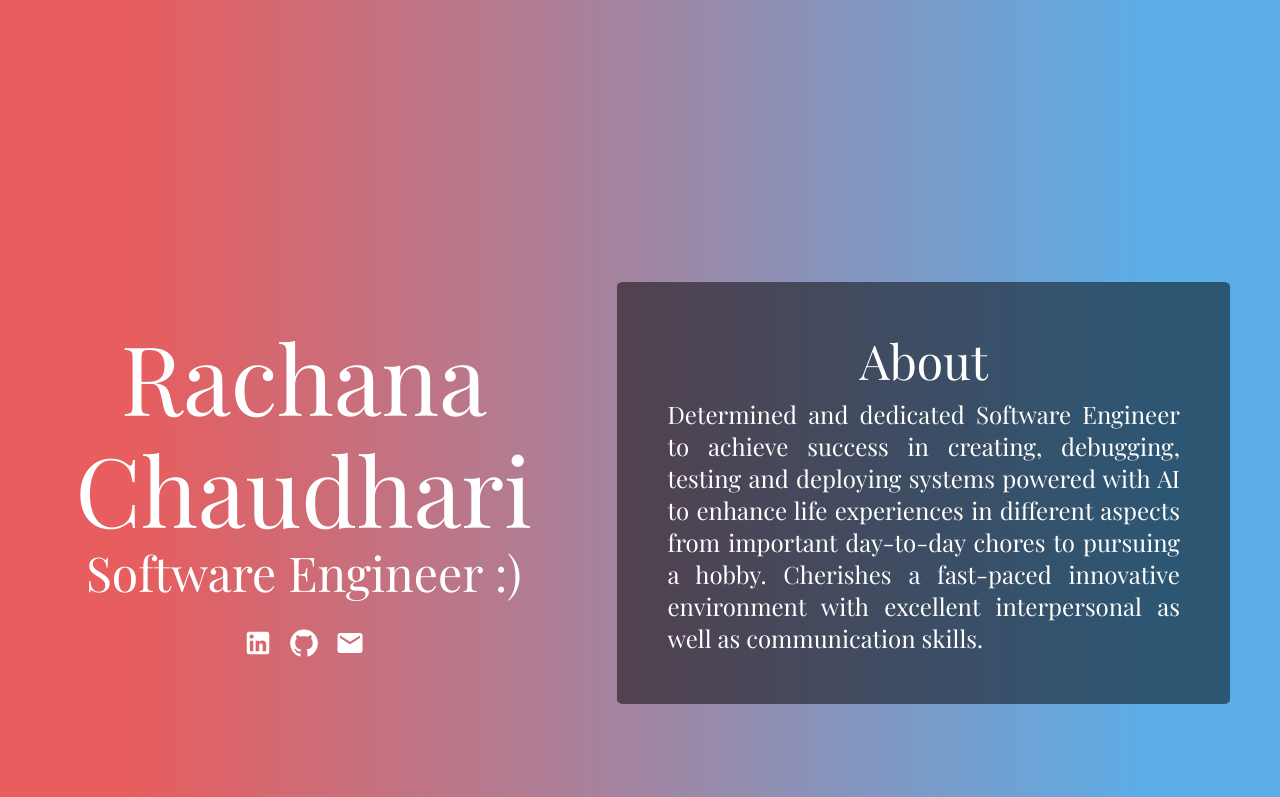
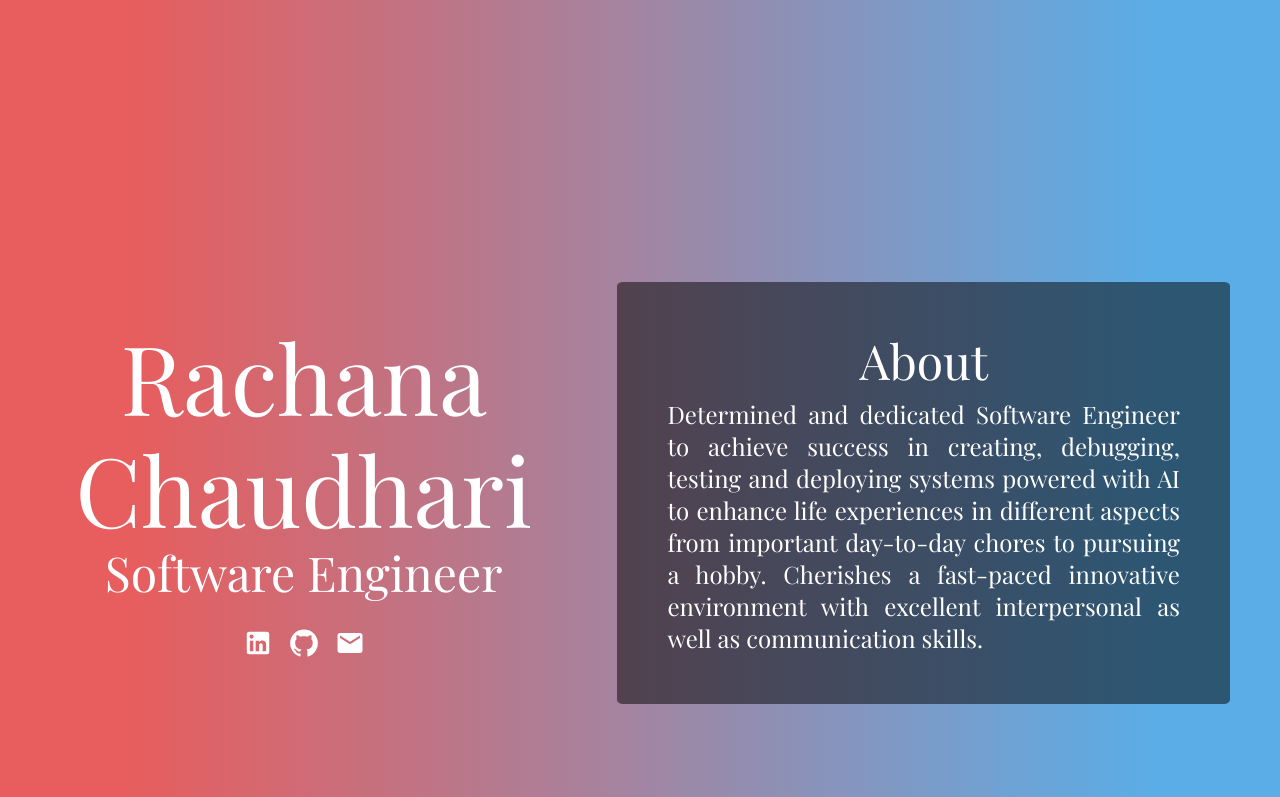
Before and after one commit to rachanac16/reflection, a React (Create React App) app: page /reflection/about in a window 1280 px wide. Shown: the part 707-1504 px from the top of the page. Built offline with nearby package versions, Linux system fonts and the light colour scheme.

Commit message:
logo change and removed the smiley

```diff
--- a/src/components/MyIntro.js
+++ b/src/components/MyIntro.js
@@ -31,13 +31,13 @@ export default function MyIntro({shouldAnimate}){
                             <div className='name'>
                             <Typewriter
                             onInit={(typewriter) => {
-                                typewriter.typeString("Software Engineer :)").start();
+                                typewriter.typeString("Software Engineer").start();
                             }}
 
                         />
                            </div> :
                             <div className='name'>
-                            Software Engineer :)
+                            Software Engineer
                            </div>
                         }
 
```
Also changed, not shown: public/reflection-logo.png.
